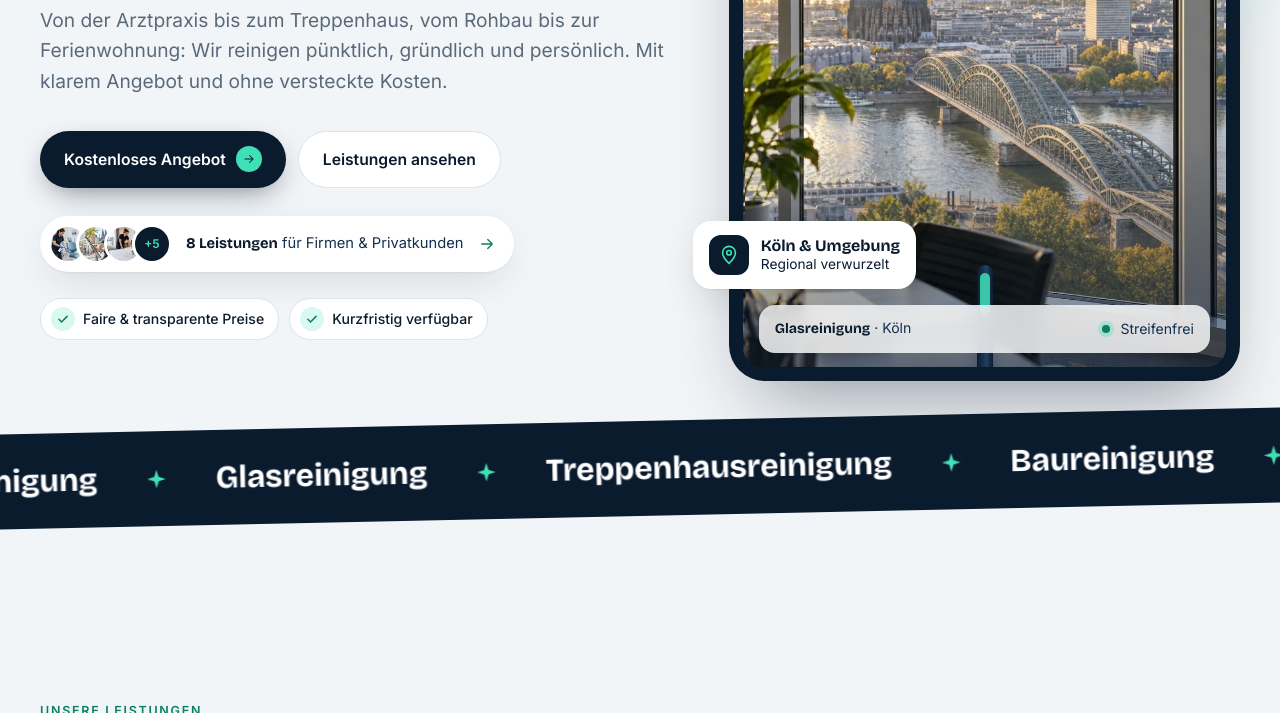
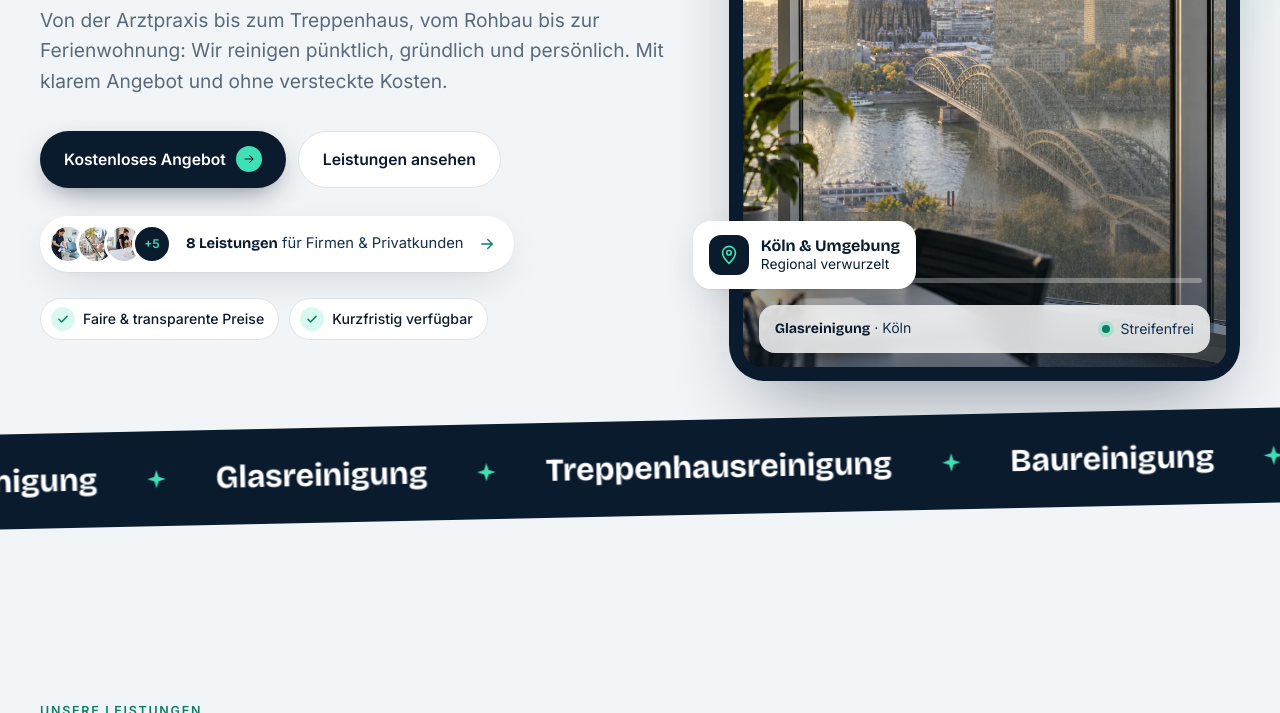
Before and after one commit to Naktz-ai/blaum-dienstleistungen, a plain HTML site: page index.html in a window 1280 px wide. Shown: the part 398-1111 px from the top of the page. Drawn offline with nearby package versions, Linux system fonts and the light colour scheme.

Commit message:
Revert hero scroll squeegee; back to the wipe game
This reverts commit 1d74801.

Co-Authored-By: Claude Opus 5.5 <noreply@anthropic.com>

```diff
--- a/assets/site.js
+++ b/assets/site.js
@@ -91,51 +91,81 @@ const $ = id => document.getElementById(id);
 })();
 
 
-
-/* home: a squeegee pulls down the dirty window as you scroll */
+/* home: wipe the dirty window clean with a squeegee */
 (()=>{
   const win=document.getElementById('wipe'), cv=document.getElementById('grime'); if(!win||!cv) return;
-  const ctx=cv.getContext('2d'), blade=document.getElementById('blade'), badge=document.getElementById('wipeBadge');
+  const ctx=cv.getContext('2d',{willReadFrequently:true});
+  const sq=document.getElementById('squeegee'), txt=document.getElementById('wipeTxt'), fill=document.getElementById('wipeFill'),
+        reset=document.getElementById('wipeReset'), badge=document.getElementById('wipeBadge');
   const reduce=matchMedia('(prefers-reduced-motion: reduce)').matches;
   const img=new Image(); img.src='assets/window-dirty.webp';
-  let W=0,H=0,dpr=1,p=-1,auto=null,ready=false;
+  let W=0,H=0,dpr=1,last=null,done=false,demo=false,checkT=0,replay=false;
 
-  function size(){
-    W=cv.offsetWidth; H=cv.offsetHeight; if(!W) return;
-    dpr=Math.min(devicePixelRatio||1,2); cv.width=Math.round(W*dpr); cv.height=Math.round(H*dpr); ctx.setTransform(dpr,0,0,dpr,0,0);
-    const q=p; p=-1; draw(Math.max(0,q));
+  function paint(){
+    if(!cv.offsetWidth) return;
+    dpr=Math.min(devicePixelRatio||1,2); W=cv.offsetWidth; H=cv.offsetHeight;
+    cv.width=Math.round(W*dpr); cv.height=Math.round(H*dpr); ctx.setTransform(dpr,0,0,dpr,0,0);
+    ctx.globalCompositeOperation='source-over';
+    // same framing as the clean photo (object-fit:cover, 50% 35%)
+    const s=Math.max(W/img.naturalWidth,H/img.naturalHeight), w=img.naturalWidth*s, h=img.naturalHeight*s;
+    ctx.drawImage(img,(W-w)*.5,(H-h)*.35,w,h);
+    done=false; win.classList.remove('clean'); badge.classList.remove('show'); setProgress(0);
   }
-  function draw(np){
-    np=Math.max(0,Math.min(1,np)); if(Math.abs(np-p)<.001) return; p=np;
-    const y=10+p*(H+24), s=Math.max(W/img.naturalWidth,H/img.naturalHeight), w=img.naturalWidth*s, h=img.naturalHeight*s;
-    ctx.globalCompositeOperation='source-over'; ctx.clearRect(0,0,W,H);
-    ctx.drawImage(img,(W-w)*.5,(H-h)*.35,w,h);
-    if(p>0){ // clear the glass above the blade, with a slightly wavy wet edge
-      ctx.globalCompositeOperation='destination-out'; ctx.beginPath(); ctx.moveTo(0,0); ctx.lineTo(W,0);
-      for(let x=W;x>=0;x-=8) ctx.lineTo(x,y+Math.sin(x/W*Math.PI*3+p*6)*2.5);
-      ctx.closePath(); ctx.fill();
-      ctx.globalCompositeOperation='source-over'; ctx.strokeStyle='rgba(255,255,255,.35)'; ctx.lineWidth=3; ctx.beginPath();
-      for(let x=0;x<=W;x+=8) ctx.lineTo(x,y-3+Math.sin(x/W*Math.PI*3+p*6)*2.5);
-      ctx.stroke();
-    }
-    win.style.setProperty('--y',Math.round(y)); win.style.setProperty('--bo',p>=1?0:1);
-    const clean=p>=1; win.classList.toggle('clean',clean); badge.classList.toggle('show',clean);
+  function setProgress(p){
+    fill.style.width=Math.min(100,p/0.7*100)+'%';
+    if(!done) txt.textContent=p<.02&&!replay?'Fenster sauber wischen':`${Math.min(99,Math.round(p/0.7*100))} % sauber`;
   }
-  function scrollP(){
-    const r=win.getBoundingClientRect(), vh=innerHeight;
-    return (vh*.78-r.top)/Math.max(160,r.height-vh*.12);
+  const blade=()=>Math.max(70,W*.26);
+  function stamp(x,y){
+    const bw=blade(), bh=Math.max(16,bw*.16);
+    ctx.globalCompositeOperation='destination-out';
+    ctx.fillStyle='rgba(0,0,0,.35)'; ctx.beginPath(); ctx.roundRect(x-bw/2-6,y-bh/2-6,bw+12,bh+12,bh); ctx.fill();
+    ctx.fillStyle='#000'; ctx.beginPath(); ctx.roundRect(x-bw/2,y-bh/2,bw,bh,bh/2); ctx.fill();
   }
-  function onScroll(){ if(auto===null) draw(scrollP()) }
-  function start(){
-    ready=true; size();
-    if(reduce){ draw(1); return; }
-    if(scrollP()>.15){ // already on screen when the page opens (desktop): one pass on its own
-      auto=0; draw(0);
-      setTimeout(()=>{const t0=performance.now(), dur=2400, ease=t=>t<.5?4*t*t*t:1-Math.pow(-2*t+2,3)/2;
-        requestAnimationFrame(function f(now){const k=Math.min(1,(now-t0)/dur); draw(ease(k)); if(k<1) requestAnimationFrame(f)});
-      },900);
-    } else { draw(scrollP()); addEventListener('scroll',onScroll,{passive:true}); }
+  function wipeTo(p){
+    if(done) return;
+    if(last){const dx=p.x-last.x, dy=p.y-last.y, n=Math.max(1,Math.ceil(Math.hypot(dx,dy)/6)); for(let i=1;i<=n;i++) stamp(last.x+dx*i/n,last.y+dy*i/n)}
+    else stamp(p.x,p.y);
+    last=p;
+    if(!checkT) checkT=setTimeout(check,180);
   }
-  new ResizeObserver(()=>{if(ready&&Math.abs(cv.offsetWidth-W)>1) size()}).observe(cv);
+  function check(){
+    checkT=0; if(done) return;
+    const d=ctx.getImageData(0,0,cv.width,cv.height).data; let clear=0,n=0;
+    for(let i=3;i<d.length;i+=4*23){n++; if(d[i]<90) clear++}
+    const p=clear/n; setProgress(p);
+    if(p>=.7) finish();
+  }
+  function finish(){
+    done=true; last=null; win.classList.add('clean'); win.classList.remove('wiping');
+    fill.style.width='100%'; txt.textContent='Streifenfrei!';
+    setTimeout(()=>badge.classList.add('show'),350);
+  }
+  const pos=e=>{const r=cv.getBoundingClientRect(), k=W/r.width; return {x:(e.clientX-r.left)*k,y:(e.clientY-r.top)*k}};
+  const moveSq=p=>{sq.style.left=p.x+'px'; sq.style.top=p.y+'px'};
+  cv.addEventListener('pointerenter',e=>{if(e.pointerType==='mouse') win.classList.add('hover')});
+  cv.addEventListener('pointerleave',()=>{win.classList.remove('hover','wiping'); last=null});
+  cv.addEventListener('pointerdown',e=>{if(demo) return; try{cv.setPointerCapture(e.pointerId)}catch(_){} win.classList.add('wiping'); last=null; const p=pos(e); moveSq(p); wipeTo(p)});
+  cv.addEventListener('pointermove',e=>{if(demo) return; const p=pos(e); moveSq(p); if(e.buttons||e.pointerType==='mouse'){win.classList.add('hover'); wipeTo(p)}});
+  const up=()=>{win.classList.remove('wiping'); last=null; if(!done) check()};
+  cv.addEventListener('pointerup',up); cv.addEventListener('pointercancel',up);
+  reset.addEventListener('click',()=>{replay=true; paint()});
+  let rt; new ResizeObserver(()=>{clearTimeout(rt); rt=setTimeout(()=>{if(!done&&W&&Math.abs(cv.offsetWidth-W)>2) paint()},150)}).observe(cv);
+
+  /* short demo: the squeegee pulls one stroke down the glass */
+  function runDemo(delay){
+    if(reduce) return;
+    setTimeout(()=>{
+      if(done||win.classList.contains('wiping')) return;
+      demo=true; win.classList.add('demo','wiping'); last=null;
+      const s0=performance.now(), dur=1500, ease=t=>t<.5?2*t*t:1-Math.pow(-2*t+2,2)/2;
+      (function f(now){
+        const k=Math.min(1,(now-s0)/dur), e=ease(k), p={x:W*(.3+.08*Math.sin(e*Math.PI)), y:H*(.12+.6*e)};
+        moveSq(p); wipeTo(p);
+        if(k<1) requestAnimationFrame(f); else {demo=false; last=null; win.classList.remove('demo','wiping'); check()}
+      })(s0);
+    },delay);
+  }
+  const start=()=>{paint(); const io=new IntersectionObserver(es=>{if(es[0].isIntersecting){io.disconnect(); runDemo(1300)}},{threshold:.5}); io.observe(win)};
   if(img.complete&&img.naturalWidth) start(); else img.addEventListener('load',start,{once:true});
 })();
--- a/assets/style.css
+++ b/assets/style.css
@@ -77,20 +77,26 @@ header.scrolled{background:rgba(242,245,247,.82);backdrop-filter:blur(14px) satu
 .wipe{animation:heroIn 1.4s cubic-bezier(.2,.7,.2,1) both}
 @keyframes heroIn{from{transform:scale(1.06);opacity:0}to{transform:scale(1);opacity:1}}
 .window-inner::after{content:"";position:absolute;inset:auto 0 0;height:38%;background:linear-gradient(transparent,rgba(11,27,46,.5));pointer-events:none;z-index:2}
-.grime{position:absolute;inset:0;width:100%;height:100%;z-index:1;pointer-events:none}
-.blade{position:absolute;left:-2%;right:-2%;top:0;z-index:3;height:0;pointer-events:none;transform:translateY(calc(var(--y,0) * 1px));opacity:var(--bo,1);transition:opacity .5s}
-.blade-rubber{position:absolute;left:0;right:0;top:-9px;height:18px;border-radius:9px;background:linear-gradient(#0B1B2E 0 55%,#1d3550 55%);box-shadow:0 10px 22px -6px rgba(11,27,46,.55),inset 0 2px 0 rgba(255,255,255,.12)}
-.blade-rubber::before{content:"";position:absolute;left:10px;right:10px;top:-7px;height:8px;border-radius:5px 5px 0 0;background:var(--mint)}
-.blade-handle{position:absolute;left:50%;bottom:16px;width:16px;height:120px;margin-left:-8px;border-radius:8px;background:linear-gradient(90deg,#0B1B2E,#21405f 60%,#0B1B2E);box-shadow:0 6px 16px rgba(11,27,46,.35)}
-.blade-handle::after{content:"";position:absolute;left:3px;right:3px;top:8px;height:44px;border-radius:5px;background:var(--mint);opacity:.85}
-.blade-drips{position:absolute;left:4%;right:4%;top:8px;height:14px;background:radial-gradient(circle at 8% 0,rgba(255,255,255,.75) 0 2.5px,transparent 3.5px),radial-gradient(circle at 27% 0,rgba(255,255,255,.6) 0 2px,transparent 3px),radial-gradient(circle at 53% 0,rgba(255,255,255,.7) 0 3px,transparent 4px),radial-gradient(circle at 78% 0,rgba(255,255,255,.6) 0 2px,transparent 3px),radial-gradient(circle at 94% 0,rgba(255,255,255,.7) 0 2.5px,transparent 3.5px);background-size:100% 100%;opacity:.9}
-.shine{position:absolute;inset:0;z-index:2;pointer-events:none;background:linear-gradient(115deg,transparent 35%,rgba(255,255,255,.55) 47%,rgba(255,255,255,.1) 53%,transparent 60%);transform:translateX(-120%)}
-.wipe.clean .shine{animation:shine 1.3s .1s cubic-bezier(.4,0,.2,1) both}
-@keyframes shine{to{transform:translateX(120%)}}
-@media (max-width:560px){.blade-handle{height:90px;width:14px;margin-left:-7px}}
-.sparkle-badge{position:absolute;top:30px;right:30px;z-index:5;background:var(--mint);color:var(--ink);font-family:var(--display);font-weight:800;padding:10px 18px;border-radius:999px;opacity:0;transform:scale(.6) rotate(-10deg);pointer-events:none;transition:opacity .4s,transform .6s cubic-bezier(.3,1.6,.5,1)}
+.grime{position:absolute;inset:0;width:100%;height:100%;z-index:1;touch-action:none;cursor:none;transition:opacity .9s ease}
+.wipe.clean .grime{opacity:0;pointer-events:none}
+.squeegee{position:absolute;left:0;top:0;z-index:3;width:120px;height:90px;margin:-11px 0 0 -60px;pointer-events:none;opacity:0;transition:opacity .2s;filter:drop-shadow(0 8px 14px rgba(11,27,46,.4))}
+.squeegee svg{display:block;transform-origin:60px 15px;transition:transform .12s}
+.wipe.hover .squeegee,.wipe.demo .squeegee{opacity:1}
+.wipe.wiping .squeegee svg{transform:rotate(-4deg) scale(.96)}
+.wipe.clean .squeegee{opacity:0}
+.wipe-hint{position:absolute;top:16px;left:50%;transform:translateX(-50%);z-index:4;display:flex;align-items:center;gap:9px;white-space:nowrap;background:rgba(11,27,46,.74);color:#fff;backdrop-filter:blur(10px);-webkit-backdrop-filter:blur(10px);font-family:var(--display);font-weight:700;font-size:.85rem;padding:8px 10px 8px 14px;border-radius:999px;pointer-events:none;animation:riseIn .7s 1s cubic-bezier(.2,.7,.2,1) both}
+.wipe-dot{width:8px;height:8px;border-radius:50%;background:var(--mint);box-shadow:0 0 0 4px rgba(63,224,181,.3);animation:pulse 1.6s infinite}
+@keyframes pulse{50%{box-shadow:0 0 0 7px rgba(63,224,181,0)}}
+.wipe-reset{display:none;border:0;border-radius:999px;background:var(--mint);color:var(--ink);font:inherit;font-size:.8rem;padding:6px 12px;cursor:pointer;pointer-events:auto}
+.wipe.clean .wipe-reset{display:inline-block}
+.wipe.clean .wipe-dot{animation:none}
+.wipe:not(.clean) .wipe-hint{padding-right:14px}
+.wipe-bar{position:absolute;left:24px;right:24px;bottom:84px;z-index:4;height:5px;border-radius:9px;background:rgba(255,255,255,.3);overflow:hidden;pointer-events:none;transition:opacity .5s}
+.wipe-bar i{display:block;height:100%;width:0;background:var(--mint);border-radius:inherit;transition:width .3s}
+.wipe.clean .wipe-bar{opacity:0}
+.sparkle-badge{position:absolute;top:70px;right:30px;z-index:5;background:var(--mint);color:var(--ink);font-family:var(--display);font-weight:800;padding:10px 18px;border-radius:999px;opacity:0;transform:scale(.6) rotate(-10deg);pointer-events:none;transition:opacity .4s,transform .6s cubic-bezier(.3,1.6,.5,1)}
 .sparkle-badge.show{opacity:1;transform:rotate(-4deg)}
-@media (max-width:560px){.sparkle-badge{top:22px;right:22px}}
+@media (max-width:560px){.sparkle-badge{top:auto;bottom:100px;right:22px}.wipe-hint{font-size:.78rem;top:12px}.wipe-bar{bottom:76px;left:20px;right:20px}.squeegee{transform:scale(.8)}}
 .win-bar{position:absolute;left:30px;right:30px;bottom:28px;z-index:4;display:flex;align-items:center;gap:10px;background:rgba(255,255,255,.82);backdrop-filter:blur(12px);-webkit-backdrop-filter:blur(12px);border-radius:16px;padding:12px 16px;font-size:.88rem;color:var(--ink-2);animation:riseIn .8s .9s cubic-bezier(.2,.7,.2,1) both;transition:background .25s}
 .win-bar>span:first-child{margin-right:auto}
 .win-bar b{font-family:var(--display);color:var(--ink)}
--- a/index.html
+++ b/index.html
@@ -11,7 +11,7 @@
 <link rel="preconnect" href="https://fonts.googleapis.com">
 <link rel="preconnect" href="https://fonts.gstatic.com" crossorigin>
 <link href="https://fonts.googleapis.com/css2?family=Bricolage+Grotesque:opsz,wght@12..96,500;12..96,700;12..96,800&family=Inter:wght@400;500;600&display=swap" rel="stylesheet">
-<link rel="stylesheet" href="assets/style.css?v=15">
+<link rel="stylesheet" href="assets/style.css?v=12">
 </head>
 <body>
 
@@ -93,11 +93,12 @@
 
     <div class="hero-visual">
       <div class="window" id="window">
-        <div class="window-inner wipe" id="wipe" style="--p:0">
+        <div class="window-inner wipe" id="wipe">
           <img class="scene" src="assets/window-clean.webp" alt="Streifenfrei gereinigte Fensterfront mit klarem Blick auf Kölner Dom, Hohenzollernbrücke und Rhein" width="880" height="1184" fetchpriority="high">
           <canvas class="grime" id="grime" aria-hidden="true"></canvas>
-          <div class="blade" id="blade" aria-hidden="true"><i class="blade-handle"></i><i class="blade-rubber"></i><i class="blade-drips"></i></div>
-          <div class="shine" aria-hidden="true"></div>
+          <div class="squeegee" id="squeegee" aria-hidden="true"><svg viewBox="0 0 120 90" width="120" height="90"><rect x="4" y="8" width="112" height="14" rx="7" fill="#0B1B2E"/><rect x="8" y="2" width="104" height="8" rx="4" fill="#3FE0B5"/><rect x="54" y="20" width="12" height="66" rx="6" fill="#0B1B2E"/><rect x="56" y="58" width="8" height="26" rx="4" fill="#3FE0B5" opacity=".9"/></svg></div>
+          <div class="wipe-hint" id="wipeHint" role="status"><span class="wipe-dot"></span><span id="wipeTxt">Fenster sauber wischen</span><button class="wipe-reset" id="wipeReset" type="button">Nochmal</button></div>
+          <div class="wipe-bar" aria-hidden="true"><i id="wipeFill"></i></div>
         </div>
         <div class="sparkle-badge" id="wipeBadge">Blitzblank <svg viewBox="0 0 24 24" width="16" height="16" aria-hidden="true" style="display:inline;vertical-align:-2px"><path d="M12 2l2.4 7.6L22 12l-7.6 2.4L12 22l-2.4-7.6L2 12l7.6-2.4z" fill="currentColor"/></svg></div>
         <a class="win-bar" href="glasreinigung/"><span><b>Glasreinigung</b> · Köln</span><span class="live"></span>Streifenfrei</a>
@@ -265,6 +266,6 @@
   <a href="kontakt/">Angebot anfragen</a>
 </div>
 
-<script src="assets/site.js?v=15"></script>
+<script src="assets/site.js?v=12"></script>
 </body>
 </html>
```
Also changed, not shown: _build/home-main.html (+4 -3 lines), airbnb-service/index.html (+2 -2 lines), baureinigung/index.html (+2 -2 lines), datenschutz/index.html (+2 -2 lines), glasreinigung/index.html (+2 -2 lines), grundreinigung/index.html (+2 -2 lines), hausmeisterservice/index.html (+2 -2 lines), impressum/index.html (+2 -2 lines), kontakt/index.html (+2 -2 lines), leistungen/index.html (+2 -2 lines), praxisreinigung/index.html (+2 -2 lines), treppenhausreinigung/index.html (+2 -2 lines), ueber-uns/index.html (+2 -2 lines), unterhaltsreinigung/index.html (+2 -2 lines), 1 other file.
